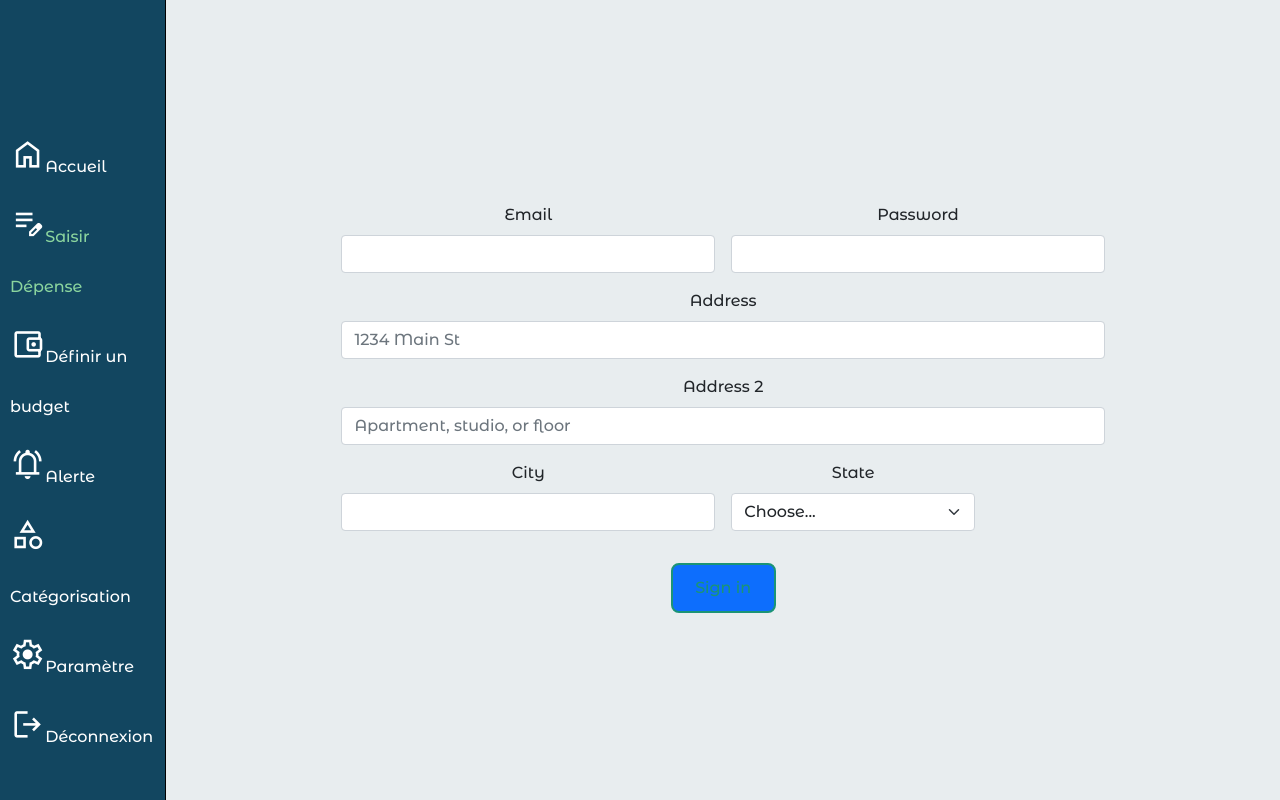
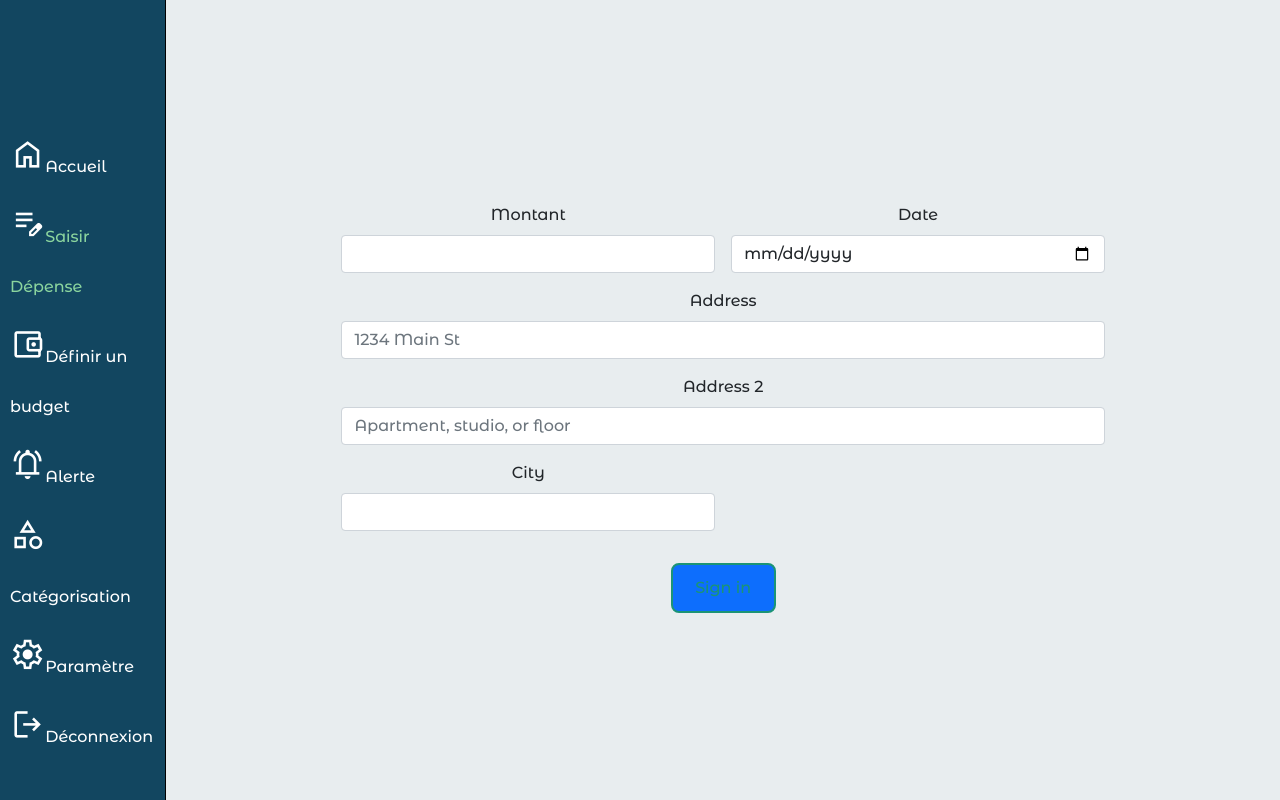
Before and after one commit to MarieConstance/ECONO_PRO, a React (Vite) app: page /SaisirDepense in a window 1280 px wide. Built offline with nearby package versions, Linux system fonts and the light colour scheme.

Commit message:
recherche dashboard

```diff
--- a/src/Components/Dashbord/SaisirDepense.jsx
+++ b/src/Components/Dashbord/SaisirDepense.jsx
@@ -53,48 +53,59 @@
         </div>
       </div>
       <div className="corpsdashbord">
-
         {/* ------formulaire------------- */}
 
         <form className="row g-3">
           <div className="col-md-6">
-                <label for="inputEmail4" class="form-label">Email</label>
-                <input type="email" className="form-control" id="inputEmail4"/>
+            <label for="inputEmail4" class="form-label">
+              Montant{" "}
+            </label>
+            <input type="email" className="form-control" id="inputEmail4" />
           </div>
           <div class="col-md-6">
-                <label for="inputPassword4" class="form-label">Password</label>
-                <input type="password" className="form-control" id="inputPassword4"/>
+            <label for="inputPassword4" class="form-label">
+              Date
+            </label>
+            <input type="date" className="form-control" id="inputPassword4" />
           </div>
           <div class="col-12">
-                <label for="inputAddress" class="form-label">Address</label>
-                <input type="text" class="form-control" id="inputAddress" placeholder="1234 Main St"/>
+            <label for="inputAddress" class="form-label">
+              Address
+            </label>
+            <input
+              type="text"
+              class="form-control"
+              id="inputAddress"
+              placeholder="1234 Main St"
+            />
           </div>
           <div class="col-12">
-                <label for="inputAddress2" class="form-label">Address 2</label>
-                <input type="text" class="form-control" id="inputAddress2" placeholder="Apartment, studio, or floor"/>
+            <label for="inputAddress2" class="form-label">
+              Address 2
+            </label>
+            <input
+              type="text"
+              class="form-control"
+              id="inputAddress2"
+              placeholder="Apartment, studio, or floor"
+            />
           </div>
           <div class="col-md-6">
-                <label for="inputCity" class="form-label">City</label>
-                <input type="text" class="form-control" id="inputCity"/>
-            </div>
-            <div class="col-md-4">
-                <label for="inputState" class="form-label">State</label>
-                <select id="inputState" class="form-select">
-                <option selected>Choose...</option>
-                <option>...</option>
-                </select>
+            <label for="inputCity" class="form-label">
+              City
+            </label>
+            <input type="text" class="form-control" id="inputCity" />
           </div>
 
+          <div class="col-12"></div>
           <div class="col-12">
-
-            </div>
-            <div class="col-12">
-                <button type="submit" class="btn btn-primary">Sign in</button>
+            <button type="submit" class="btn btn-primary">
+              Sign in
+            </button>
           </div>
         </form>
       </div>
     </div>
-
   );
 }
 export default SaisirDepense;
```
Lines whose indentation alone changed are shown as unchanged.
